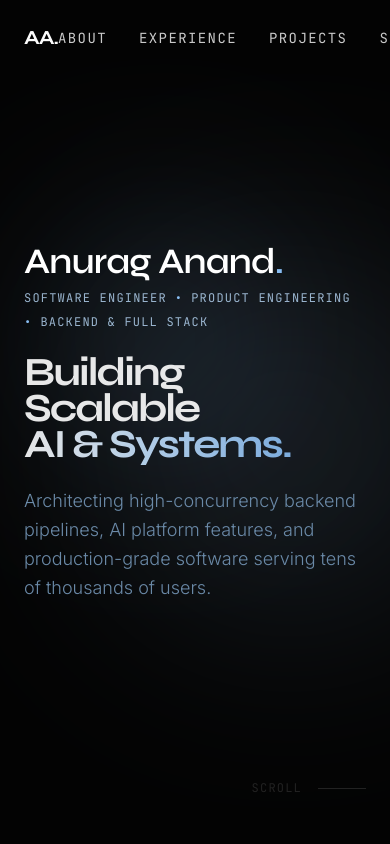
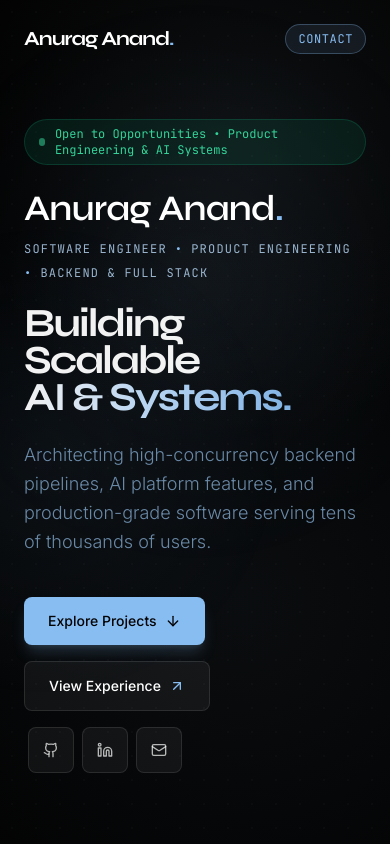
Before and after one commit to anuragged/MyPortfolio, a React (Vite) app: page / in a window 390 px wide. Shown: the top 844 px of the page. Built offline with nearby package versions, Linux system fonts and the light colour scheme.

Commit message:
Optimize UI performance: remove heavy blurs, tune Lenis scroll, add glass cards and 120fps background spotlight

```diff
--- a/src/components/Background.tsx
+++ b/src/components/Background.tsx
@@ -1,37 +1,68 @@
-import React, { useEffect } from 'react';
-import { motion, useMotionValue, useSpring } from 'framer-motion';
+import React, { useEffect, useRef } from 'react';
 
 const Background: React.FC = () => {
-    const mouseX = useMotionValue(0);
-    const mouseY = useMotionValue(0);
-
-    const springConfig = { damping: 30, stiffness: 200 };
-    const x = useSpring(mouseX, springConfig);
-    const y = useSpring(mouseY, springConfig);
+    const spotlightRef = useRef<HTMLDivElement>(null);
 
     useEffect(() => {
+        let rafId: number;
+        let currentX = window.innerWidth / 2;
+        let currentY = window.innerHeight / 3;
+        let targetX = currentX;
+        let targetY = currentY;
+
         const handleMouseMove = (e: MouseEvent) => {
-            mouseX.set(e.clientX);
-            mouseY.set(e.clientY);
+            targetX = e.clientX;
+            targetY = e.clientY;
         };
 
-        window.addEventListener('mousemove', handleMouseMove);
-        return () => window.removeEventListener('mousemove', handleMouseMove);
-    }, [mouseX, mouseY]);
+        const updatePosition = () => {
+            // Smooth interpolation with minimal overhead
+            currentX += (targetX - currentX) * 0.08;
+            currentY += (targetY - currentY) * 0.08;
+
+            if (spotlightRef.current) {
+                spotlightRef.current.style.transform = `translate3d(${currentX}px, ${currentY}px, 0)`;
+            }
+
+            rafId = requestAnimationFrame(updatePosition);
+        };
+
+        window.addEventListener('mousemove', handleMouseMove, { passive: true });
+        rafId = requestAnimationFrame(updatePosition);
+
+        return () => {
+            window.removeEventListener('mousemove', handleMouseMove);
+            cancelAnimationFrame(rafId);
+        };
+    }, []);
 
     return (
         <div className="fixed inset-0 z-0 pointer-events-none overflow-hidden bg-background">
-            {/* Dynamic Mouse Follower - Brand Main */}
-            <motion.div
-                style={{ x, y }}
-                className="absolute w-[800px] h-[800px] rounded-full bg-brand-main/10 blur-[120px] -translate-x-1/2 -translate-y-1/2 mix-blend-screen"
+            {/* Subtle Engineering Dot Grid */}
+            <div className="absolute inset-0 bg-dot-grid opacity-25" />
+
+            {/* Hardware-accelerated Interactive Spotlight */}
+            <div
+                ref={spotlightRef}
+                className="absolute top-0 left-0 w-[600px] h-[600px] -ml-[300px] -mt-[300px] rounded-full opacity-60 pointer-events-none gpu-accelerated"
+                style={{
+                    background: 'radial-gradient(circle, rgba(136, 189, 242, 0.12) 0%, rgba(136, 189, 242, 0.03) 45%, transparent 70%)',
+                }}
             />
 
-            {/* Top Right - Brand Light */}
-            <div className="absolute top-0 right-0 w-[600px] h-[600px] bg-brand-light/5 blur-[120px] mix-blend-screen opacity-60" />
-
-            {/* Bottom Left - Brand Dark/Muted */}
-            <div className="absolute bottom-0 left-0 w-[800px] h-[800px] bg-brand-dark/20 blur-[140px] mix-blend-screen" />
+            {/* Static Ambient Corner Gradients - 0 Blur Cost */}
+            <div
+                className="absolute -top-40 -right-40 w-[600px] h-[600px] rounded-full pointer-events-none"
+                style={{
+                    background: 'radial-gradient(circle, rgba(189, 221, 252, 0.06) 0%, transparent 70%)',
+                }}
+            />
+            <div
+                className="absolute -bottom-40 -left-40 w-[800px] h-[800px] rounded-full pointer-events-none"
+                style={{
+                    background: 'radial-gradient(circle, rgba(56, 73, 89, 0.15) 0%, transparent 70%)',
+                }}
+            />
         </div>
     );
 };
--- a/src/components/Contact.tsx
+++ b/src/components/Contact.tsx
@@ -20,9 +20,14 @@ const ContactLink = ({ label, href, value }: { label: string, href: string, valu
 
 const Contact: React.FC = () => {
   return (
-    <section id="contact" className="py-32 bg-background relative overflow-hidden">
-      {/* Footer Glow */}
-      <div className="absolute bottom-0 left-1/2 -translate-x-1/2 w-[600px] h-[300px] bg-brand-main/5 blur-[100px] pointer-events-none" />
+    <section id="contact" className="py-28 bg-transparent relative overflow-hidden">
+      {/* Zero-cost footer glow */}
+      <div
+        className="absolute bottom-0 left-1/2 -translate-x-1/2 w-[800px] h-[300px] pointer-events-none opacity-40"
+        style={{
+          background: 'radial-gradient(ellipse at bottom, rgba(136, 189, 242, 0.15) 0%, transparent 70%)',
+        }}
+      />
 
       <div className="container-luxury relative z-10">
         <div className="mb-24">
--- a/src/components/Experience.tsx
+++ b/src/components/Experience.tsx
@@ -1,5 +1,5 @@
-import React, { useRef } from 'react';
-import { motion, useScroll, useTransform } from 'framer-motion';
+import React from 'react';
+import { motion } from 'framer-motion';
 
 interface ExperienceData {
     company: string;
@@ -20,24 +20,16 @@ const ExperienceItem: React.FC<ExperienceData> = ({
     bullets,
     tags
 }) => {
-    const ref = useRef<HTMLDivElement>(null);
-    const { scrollYProgress } = useScroll({
-        target: ref,
-        offset: ["start end", "center center"]
-    });
-
-    const opacity = useTransform(scrollYProgress, [0, 1], [0.25, 1]);
-    const x = useTransform(scrollYProgress, [0, 1], [40, 0]);
-    const scale = useTransform(scrollYProgress, [0, 1], [0.97, 1]);
-
     return (
         <motion.div
-            ref={ref}
-            style={{ opacity, x, scale }}
-            className="relative pl-8 md:pl-0 border-l md:border-l-0 border-white/10 md:grid md:grid-cols-12 gap-12 items-start py-16 group"
+            initial={{ opacity: 0, y: 30 }}
+            whileInView={{ opacity: 1, y: 0 }}
+            viewport={{ once: true, margin: "-60px" }}
+            transition={{ duration: 0.6, ease: [0.16, 1, 0.3, 1] }}
+            className="relative pl-8 md:pl-0 border-l md:border-l-0 border-white/10 md:grid md:grid-cols-12 gap-12 items-start py-8 group"
         >
             {/* Desktop Period & Metadata Column */}
-            <div className="hidden md:block md:col-span-3 text-right">
+            <div className="hidden md:block md:col-span-3 text-right pt-2">
                 <span className="font-mono text-sm text-brand-muted uppercase tracking-widest sticky top-32 transition-colors group-hover:text-brand-main block mb-2">
                     {period}
                 </span>
@@ -56,31 +48,32 @@ const ExperienceItem: React.FC<ExperienceData> = ({
                 </span>
             </div>
 
-            {/* Main Content Column */}
+            {/* Main Content Card Column */}
             <div className="md:col-span-9 relative">
                 {/* Glowing Dot on Desktop Timeline */}
-                <div className="absolute -left-[53px] top-2 w-3 h-3 rounded-full bg-brand-main opacity-0 group-hover:opacity-100 transition-opacity duration-500 hidden md:block shadow-[0_0_15px_3px_rgba(136,189,242,0.4)]" />
+                <div className="absolute -left-[53px] top-6 w-3 h-3 rounded-full bg-brand-main/70 group-hover:bg-brand-main group-hover:scale-125 transition-all duration-300 hidden md:block" />
 
+                <div className="glass-card p-6 md:p-8 rounded-2xl">
                     <div className="flex flex-wrap items-baseline justify-between gap-4 mb-2">
-                    <h4 className="text-3xl md:text-5xl font-display font-medium text-white group-hover:text-transparent group-hover:bg-clip-text group-hover:bg-gradient-to-r group-hover:from-brand-light group-hover:to-brand-main transition-all duration-300">
+                        <h4 className="text-2xl md:text-4xl font-display font-medium text-white group-hover:text-brand-main transition-colors duration-300">
                             {company}
                         </h4>
                         {type && (
-                        <span className="px-3 py-1 bg-white/5 border border-white/10 rounded-full text-xs font-mono text-brand-light">
+                            <span className="px-3 py-1 bg-brand-main/10 border border-brand-main/20 rounded-full text-xs font-mono text-brand-light">
                                 {type}
                             </span>
                         )}
                     </div>
 
-                <h5 className="text-lg md:text-2xl text-brand-muted mb-6 font-light flex items-center gap-3">
+                    <h5 className="text-base md:text-xl text-brand-muted mb-6 font-light">
                         {role}
                     </h5>
 
                     {/* Achievement Bullets */}
-                <ul className="space-y-3.5 mb-8 max-w-3xl">
+                    <ul className="space-y-3 mb-6 max-w-3xl">
                         {bullets.map((bullet, idx) => (
-                        <li key={idx} className="text-secondary/90 font-light text-base md:text-lg leading-relaxed flex items-start gap-3">
-                            <span className="text-brand-main mt-2 text-xs select-none">▸</span>
+                            <li key={idx} className="text-secondary/90 font-light text-sm md:text-base leading-relaxed flex items-start gap-3">
+                                <span className="text-brand-main mt-1.5 text-xs select-none">▸</span>
                                 <span>{bullet}</span>
                             </li>
                         ))}
@@ -88,17 +81,18 @@ const ExperienceItem: React.FC<ExperienceData> = ({
 
                     {/* Tech & Impact Tags */}
                     {tags && tags.length > 0 && (
-                    <div className="flex flex-wrap gap-2 pt-2">
+                        <div className="flex flex-wrap gap-2 pt-2 border-t border-white/5">
                             {tags.map((tag, idx) => (
                                 <span
                                     key={idx}
-                                className="px-2.5 py-1 bg-brand-main/5 text-brand-light/70 border border-brand-main/10 rounded text-xs font-mono"
+                                    className="px-2.5 py-1 bg-white/[0.03] text-brand-light/70 border border-white/5 rounded text-xs font-mono"
                                 >
                                     {tag}
                                 </span>
                             ))}
                         </div>
                     )}
+                </div>
             </div>
         </motion.div>
     );
@@ -161,18 +155,23 @@ const Experience: React.FC = () => {
     ];
 
     return (
-        <section id="experience" className="bg-background py-32 relative overflow-hidden">
-            {/* Subtle Background Blob */}
-            <div className="absolute top-[20%] right-[-10%] w-[500px] h-[500px] bg-brand-dark/20 rounded-full blur-[120px] pointer-events-none mix-blend-screen" />
+        <section id="experience" className="bg-transparent py-28 relative overflow-hidden">
+            {/* Zero-blur ambient accent */}
+            <div
+                className="absolute top-1/4 right-0 w-[500px] h-[500px] rounded-full pointer-events-none opacity-20"
+                style={{
+                    background: 'radial-gradient(circle, rgba(136, 189, 242, 0.15) 0%, transparent 70%)',
+                }}
+            />
 
             <div className="container-luxury relative z-10">
-                <div className="mb-32">
-                    <span className="text-sm font-mono text-brand-main uppercase tracking-widest border-b border-brand-main/20 pb-2 block w-fit">
+                <div className="mb-20">
+                    <span className="text-xs font-mono text-brand-main uppercase tracking-widest border-b border-brand-main/20 pb-2 block w-fit">
                         02 / Experience
                     </span>
                 </div>
 
-                <div className="space-y-12">
+                <div className="space-y-6">
                     {experiences.map((exp, index) => (
                         <ExperienceItem key={index} {...exp} />
                     ))}
--- a/src/components/Header.tsx
+++ b/src/components/Header.tsx
@@ -5,15 +5,27 @@ const Header: React.FC = () => {
   const [hidden, setHidden] = useState(false);
   const [lastScrollY, setLastScrollY] = useState(0);
 
+  const [isScrolled, setIsScrolled] = useState(false);
+
   useEffect(() => {
+    let ticking = false;
+
     const handleScroll = () => {
-      const currentScrollY = window.scrollY;
-      if (currentScrollY > 100 && currentScrollY > lastScrollY) {
-        setHidden(true);
-      } else {
-        setHidden(false);
+      if (!ticking) {
+        window.requestAnimationFrame(() => {
+          const currentScrollY = window.scrollY;
+          setIsScrolled(currentScrollY > 40);
+
+          if (currentScrollY > 200 && currentScrollY > lastScrollY) {
+            setHidden(true);
+          } else {
+            setHidden(false);
+          }
+          setLastScrollY(currentScrollY);
+          ticking = false;
+        });
+        ticking = true;
       }
-      setLastScrollY(currentScrollY);
     };
 
     window.addEventListener('scroll', handleScroll, { passive: true });
@@ -35,25 +47,45 @@ const Header: React.FC = () => {
         hidden: { y: '-100%' }
       }}
       animate={hidden ? 'hidden' : 'visible'}
-      transition={{ duration: 0.35, ease: 'easeInOut' }}
-      className="fixed top-0 left-0 right-0 z-50 py-6 md:py-8 mix-blend-difference"
+      transition={{ duration: 0.25, ease: [0.16, 1, 0.3, 1] }}
+      className={`fixed top-0 left-0 right-0 z-50 transition-all duration-300 ${
+        isScrolled
+          ? 'py-4 bg-background/85 backdrop-blur-md border-b border-white/[0.06] shadow-lg shadow-black/20'
+          : 'py-6 md:py-8 bg-transparent'
+      }`}
     >
       <div className="container-luxury flex justify-between items-center">
-        <a href="#" className="text-xl font-display font-bold text-white tracking-tighter hover:opacity-80 transition-opacity">
-          AA.
+        <a href="#" className="flex items-center gap-2 group">
+          <span className="text-xl font-display font-bold text-white tracking-tighter group-hover:text-brand-main transition-colors">
+            Anurag Anand<span className="text-brand-main">.</span>
+          </span>
         </a>
 
-        <nav className="flex gap-8">
+        <nav className="hidden md:flex items-center gap-8">
           {navs.map(nav => (
             <a
               key={nav.label}
               href={nav.href}
-              className="text-sm font-mono uppercase tracking-widest text-white/80 hover:text-white transition-colors"
+              className="text-xs font-mono uppercase tracking-widest text-white/70 hover:text-white transition-colors relative py-1"
             >
               {nav.label}
             </a>
           ))}
+          <a
+            href="mailto:anuragpandey.aryan@gmail.com"
+            className="px-4 py-2 bg-brand-main/10 text-brand-main border border-brand-main/30 rounded-full text-xs font-mono uppercase tracking-wider hover:bg-brand-main hover:text-background transition-all"
+          >
+            Get In Touch
+          </a>
         </nav>
+
+        {/* Mobile Contact Button */}
+        <a
+          href="#contact"
+          className="md:hidden px-3 py-1.5 bg-brand-main/10 text-brand-main border border-brand-main/30 rounded-full text-xs font-mono uppercase tracking-wider"
+        >
+          Contact
+        </a>
       </div>
     </motion.header>
   );
--- a/src/components/Hero.tsx
+++ b/src/components/Hero.tsx
@@ -1,26 +1,33 @@
 import React from 'react';
 import { motion } from 'framer-motion';
+import { ArrowDown, ArrowUpRight, Github, Linkedin, Mail } from 'lucide-react';
 
 const Hero: React.FC = () => {
   return (
-    <section className="h-screen flex flex-col justify-center px-6 md:px-12 lg:px-24 bg-background relative overflow-hidden">
-      {/* Brand Color Splashes */}
-      <div className="absolute top-1/4 right-1/4 w-64 h-64 bg-brand-main/20 rounded-full blur-[80px] pointer-events-none mix-blend-screen animate-pulse" />
-      <div className="absolute bottom-1/4 left-1/4 w-96 h-96 bg-brand-dark/30 rounded-full blur-[100px] pointer-events-none mix-blend-screen" />
-
-      {/* Decorative Dots */}
-      <div className="absolute top-1/2 left-12 w-3 h-3 bg-brand-light/40 rounded-full hidden md:block" />
-      <div className="absolute bottom-1/3 right-24 w-4 h-4 bg-brand-main/60 rounded-full hidden md:block blur-[2px]" />
+    <section className="min-h-screen flex flex-col justify-center px-6 md:px-12 lg:px-24 bg-transparent relative overflow-hidden pt-28 pb-16">
+      {/* Subtle Hardware-accelerated Ambient Glow */}
+      <div
+        className="absolute top-1/4 right-1/4 w-[500px] h-[500px] rounded-full pointer-events-none opacity-40 gpu-accelerated"
+        style={{
+          background: 'radial-gradient(circle, rgba(136, 189, 242, 0.15) 0%, transparent 70%)',
+        }}
+      />
 
       <div className="max-w-[1400px] w-full mx-auto relative z-10">
         <motion.div
-          initial={{ opacity: 0, y: 100 }}
+          initial={{ opacity: 0, y: 30 }}
           animate={{ opacity: 1, y: 0 }}
-          transition={{ duration: 1, ease: [0.16, 1, 0.3, 1] }}
+          transition={{ duration: 0.8, ease: [0.16, 1, 0.3, 1] }}
           className="space-y-6 md:space-y-8"
         >
+          {/* Status Badge */}
+          <div className="inline-flex items-center gap-2.5 px-3.5 py-1.5 rounded-full bg-emerald-500/10 border border-emerald-500/20 text-emerald-400 font-mono text-xs">
+            <span className="w-2 h-2 rounded-full bg-emerald-400 animate-pulse" />
+            <span>Open to Opportunities • Product Engineering & AI Systems</span>
+          </div>
+
           <div className="overflow-hidden">
-            <h2 className="text-white font-display text-4xl md:text-6xl font-semibold tracking-tight mb-2">
+            <h2 className="text-white font-display text-4xl md:text-6xl font-semibold tracking-tight mb-3">
               Anurag Anand<span className="text-brand-main">.</span>
             </h2>
             <div className="flex flex-wrap items-center gap-2 text-brand-light/80 font-mono text-xs md:text-sm uppercase tracking-widest">
@@ -32,16 +39,63 @@ const Hero: React.FC = () => {
             </div>
           </div>
 
-          <h1 className="text-display-md md:text-display-lg font-bold text-white leading-[0.9] tracking-tighter opacity-90">
+          <h1 className="text-display-md md:text-display-lg font-bold text-white leading-[0.92] tracking-tighter opacity-95">
             Building<br />
             Scalable<br />
             <span className="text-transparent bg-clip-text bg-gradient-to-r from-white via-brand-light to-brand-main">AI & Systems.</span>
           </h1>
 
-          <div className="max-w-xl mt-12 md:mt-16">
+          <div className="max-w-xl mt-6 md:mt-8">
             <p className="text-lg md:text-xl text-brand-muted leading-relaxed font-light">
               Architecting high-concurrency backend pipelines, AI platform features, and production-grade software serving tens of thousands of users.
             </p>
+          </div>
+
+          {/* Action CTAs & Social Links */}
+          <div className="flex flex-wrap items-center gap-4 pt-4">
+            <a
+              href="#portfolio"
+              className="px-6 py-3.5 bg-brand-main text-background font-medium text-sm rounded-lg hover:bg-brand-light transition-all shadow-lg shadow-brand-main/20 flex items-center gap-2"
+            >
+              <span>Explore Projects</span>
+              <ArrowDown className="w-4 h-4" />
+            </a>
+
+            <a
+              href="#experience"
+              className="px-6 py-3.5 bg-white/5 border border-white/10 text-white font-medium text-sm rounded-lg hover:bg-white/10 hover:border-white/20 transition-all flex items-center gap-2"
+            >
+              <span>View Experience</span>
+              <ArrowUpRight className="w-4 h-4 text-brand-main" />
+            </a>
+
+            <div className="flex items-center gap-2 ml-1">
+              <a
+                href="https://github.com/anuragged"
+                target="_blank"
+                rel="noreferrer"
+                className="p-3.5 bg-white/5 border border-white/10 text-white/70 hover:text-white hover:bg-white/10 rounded-lg transition-colors"
+                title="GitHub"
+              >
+                <Github className="w-4 h-4" />
+              </a>
+              <a
+                href="https://www.linkedin.com/in/anurag-anand-b77797269/"
+                target="_blank"
+                rel="noreferrer"
+                className="p-3.5 bg-white/5 border border-white/10 text-white/70 hover:text-white hover:bg-white/10 rounded-lg transition-colors"
+                title="LinkedIn"
+              >
+                <Linkedin className="w-4 h-4" />
+              </a>
+              <a
+                href="mailto:anuragpandey.aryan@gmail.com"
+                className="p-3.5 bg-white/5 border border-white/10 text-white/70 hover:text-white hover:bg-white/10 rounded-lg transition-colors"
+                title="Email"
+              >
+                <Mail className="w-4 h-4" />
+              </a>
+            </div>
           </div>
         </motion.div>
       </div>
@@ -50,11 +104,11 @@ const Hero: React.FC = () => {
       <motion.div
         initial={{ opacity: 0 }}
         animate={{ opacity: 1 }}
-        transition={{ delay: 1, duration: 1 }}
-        className="absolute bottom-12 right-6 md:right-24 flex items-center gap-4"
+        transition={{ delay: 0.6, duration: 0.8 }}
+        className="absolute bottom-12 right-6 md:right-24 hidden md:flex items-center gap-4 pointer-events-none"
       >
-        <span className="text-xs font-mono text-subtle uppercase tracking-widest">Scroll</span>
-        <div className="h-[1px] w-12 bg-subtle" />
+        <span className="text-xs font-mono text-secondary/60 uppercase tracking-widest">Scroll</span>
+        <div className="h-[1px] w-12 bg-white/10" />
       </motion.div>
     </section>
   );
--- a/src/index.css
+++ b/src/index.css
@@ -49,7 +49,24 @@
   }
 
   .glass-dark {
-    @apply bg-white/[0.02] border border-white/[0.05] backdrop-blur-xl;
+    @apply bg-white/[0.02] border border-white/[0.06] backdrop-blur-xl;
+  }
+
+  .glass-card {
+    @apply bg-surface/80 border border-white/[0.08] backdrop-blur-md hover:border-brand-main/30 transition-all duration-300;
+  }
+
+  .bg-dot-grid {
+    background-image: radial-gradient(rgba(255, 255, 255, 0.08) 1px, transparent 1px);
+    background-size: 24px 24px;
+  }
+}
+
+@layer utilities {
+  .gpu-accelerated {
+    transform: translateZ(0);
+    backface-visibility: hidden;
+    will-change: transform, opacity;
   }
 }
 
```
Also changed, not shown: src/App.tsx (+7 -5 lines), src/components/About.tsx (+11 -14 lines), src/components/Portfolio.tsx (+24 -29 lines), src/components/Skills.tsx (+50 -35 lines). Lines whose indentation alone changed are shown as unchanged.
